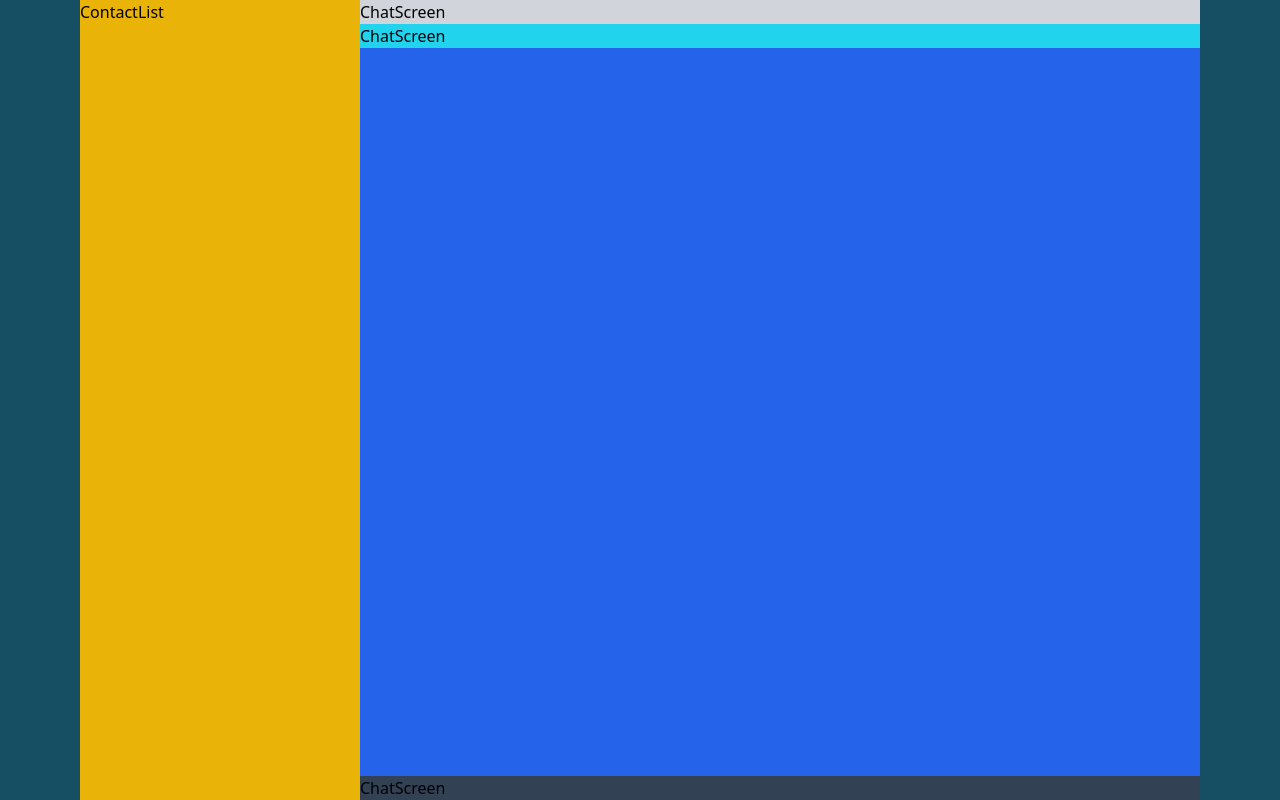
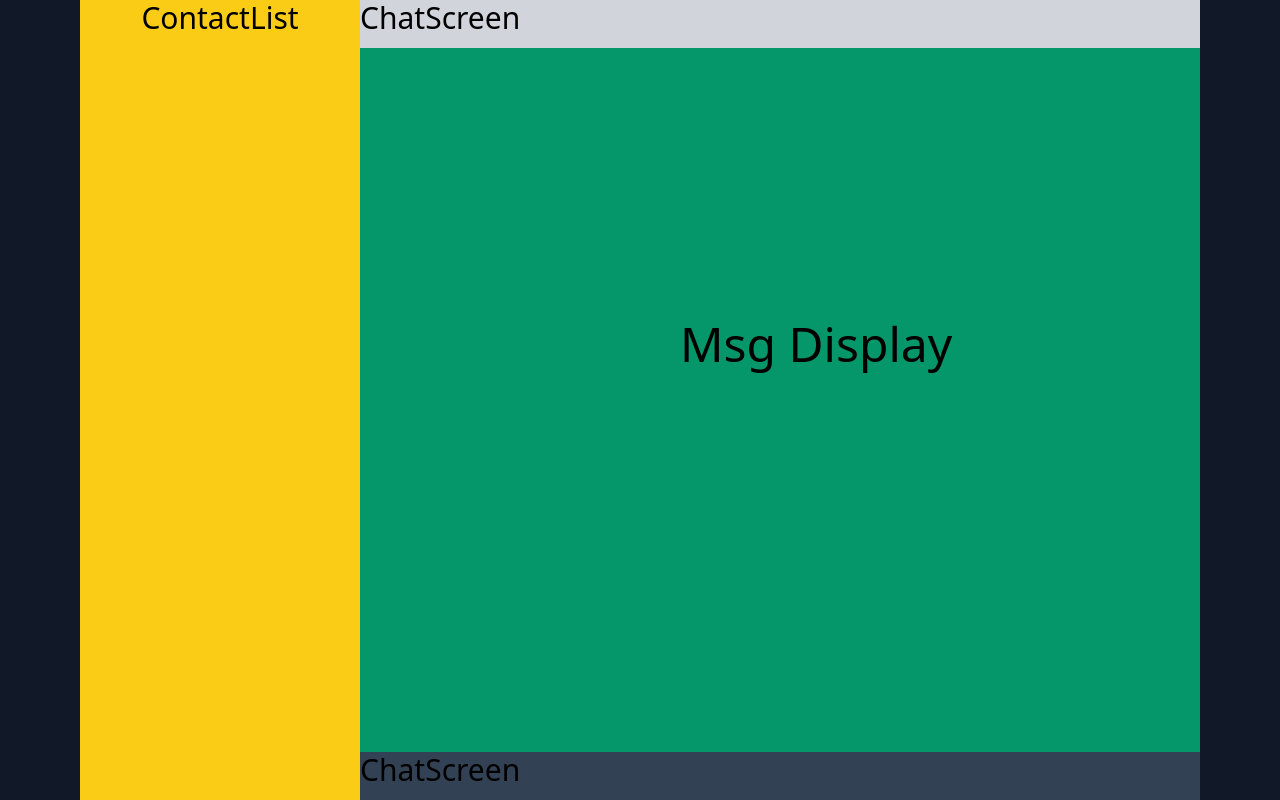
Before and after one commit to arbaznandgaon/easychat, a React (Create React App) app: page / in a window 1280 px wide. Built offline with nearby package versions, Linux system fonts and the light colour scheme.

Commit message:
Tailwind

```diff
--- a/src/App.js
+++ b/src/App.js
@@ -4,7 +4,7 @@ import HomeScreen from './Screens/HomeScreen';
 
 function App() {
   return (
-    <div className=" bg-cyan-900 ">
+    <div className=" bg-gray-900 ">
      <HomeScreen />
     </div>
   );
--- a/src/ComponentFile/ChatScreen.jsx
+++ b/src/ComponentFile/ChatScreen.jsx
@@ -4,9 +4,9 @@ export class ChatScreen extends Component {
   render() {
     return (
       <div className='bg-blue-600 relative col-span-3 h-screen'>
-        <div className='bg-gray-300 sticky top-0 '>ChatScreen</div>
-        <div className='bg-cyan-400'>ChatScreen</div>
-        <div className='bg-slate-700 w-full  absolute bottom-0'>ChatScreen</div>
+        <div className='bg-gray-300 text-3xl h-12 sticky top-0 '>ChatScreen</div>
+        <div className='bg-emerald-600 text-5xl  pl-[20rem] pt-[17rem] h-screen'>Msg Display</div>
+        <div className='bg-slate-700 w-full h-12 text-3xl absolute bottom-0'>ChatScreen</div>
 
       </div>
     )
--- a/src/ComponentFile/ContactList.jsx
+++ b/src/ComponentFile/ContactList.jsx
@@ -2,7 +2,7 @@ import React from 'react'
 
 function ContactList() {
   return (
-    <div className=''>ContactList</div>
+    <div className='text-3xl mx-auto'>ContactList</div>
   )
 }
 
--- a/src/Screens/HomeScreen.jsx
+++ b/src/Screens/HomeScreen.jsx
@@ -3,7 +3,7 @@ import ContactList from '../ComponentFile/ContactList'
 import ChatScreen from '../ComponentFile/ChatScreen'
 function HomeScreen() {
   return (
-    <div className='mx-auto  bg-yellow-500 w-[70rem] h-screen grid grid-cols-4'>
+    <div className='mx-auto overflow-y-hidden  bg-yellow-400 w-[70rem] h-screen grid grid-cols-4'>
         <ContactList/>
         <ChatScreen/>
     </div>
```
